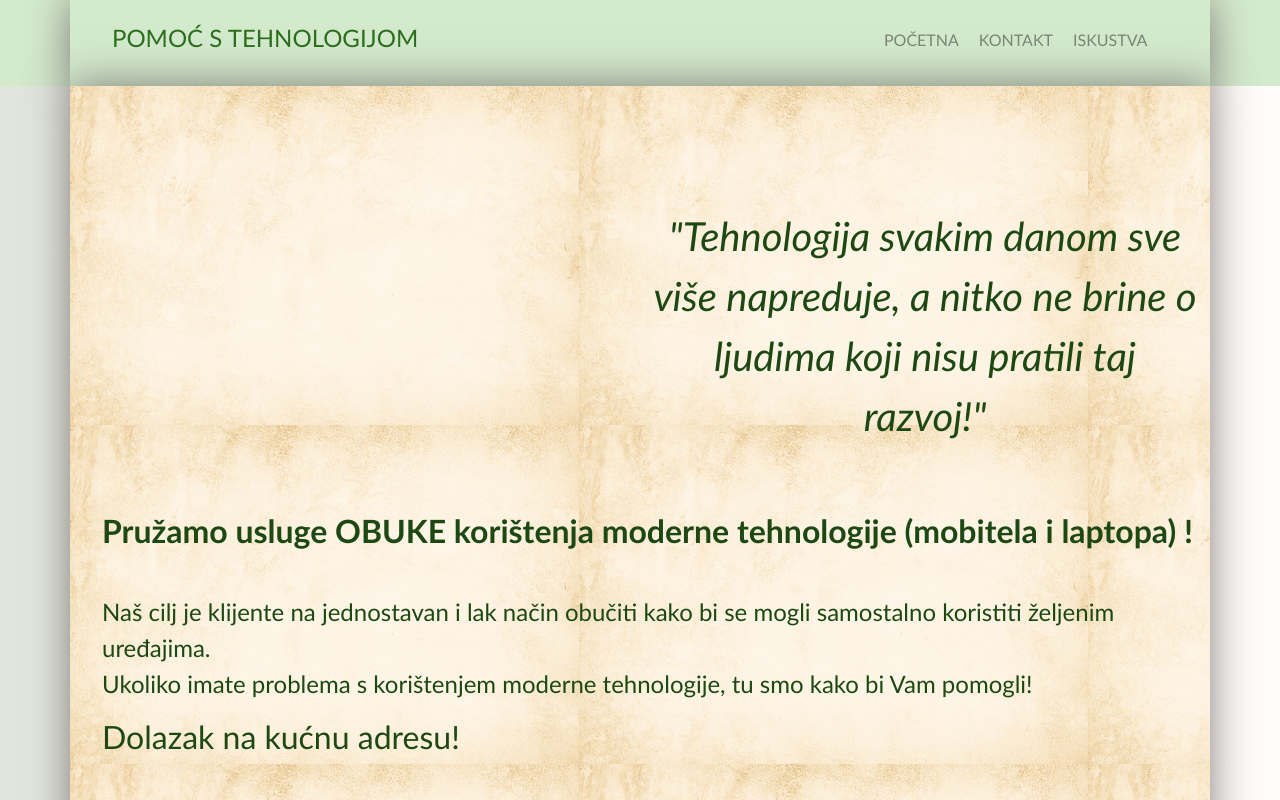
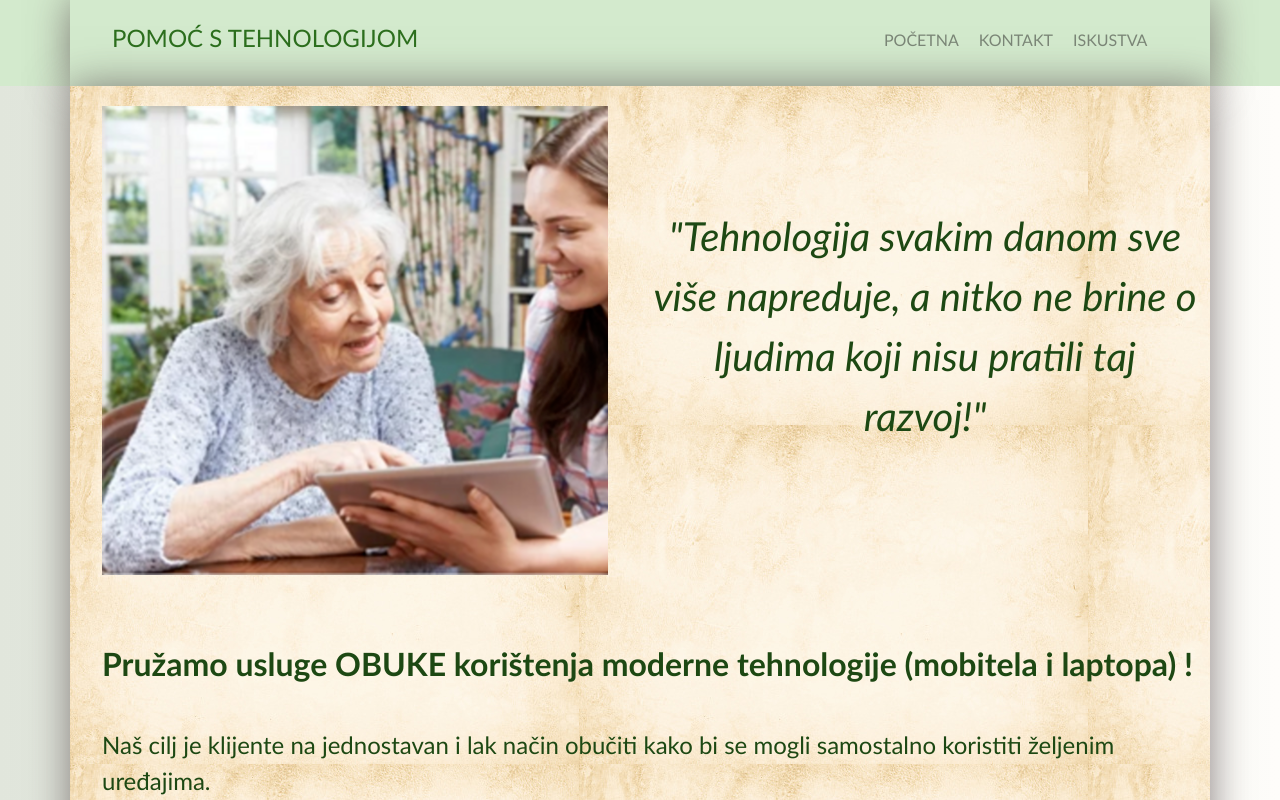
Before and after one commit to alilovicana/Pomoc-s-tehnologijom, a React (Create React App) app: page / in a window 1280 px wide. Shown: the top 800 px of the page. Built offline with nearby package versions, Linux system fonts and the light colour scheme.

Commit message:
add main img

```diff
--- a/src/components/Main.js
+++ b/src/components/Main.js
@@ -6,7 +6,7 @@ function Main() {
             <div className='container'>
                 <div className='row'>
                     <div className="col-md-6">
-                        <div className='backgroundImage'></div>
+                        <div className='background-image'></div>
                     </div>
                     <div className="col-md-6">
                         <div className='main-quote'><p><i>"Tehnologija svakim danom sve više napreduje, a nitko ne brine o ljudima koji nisu pratili taj razvoj!"</i></p></div>
```
